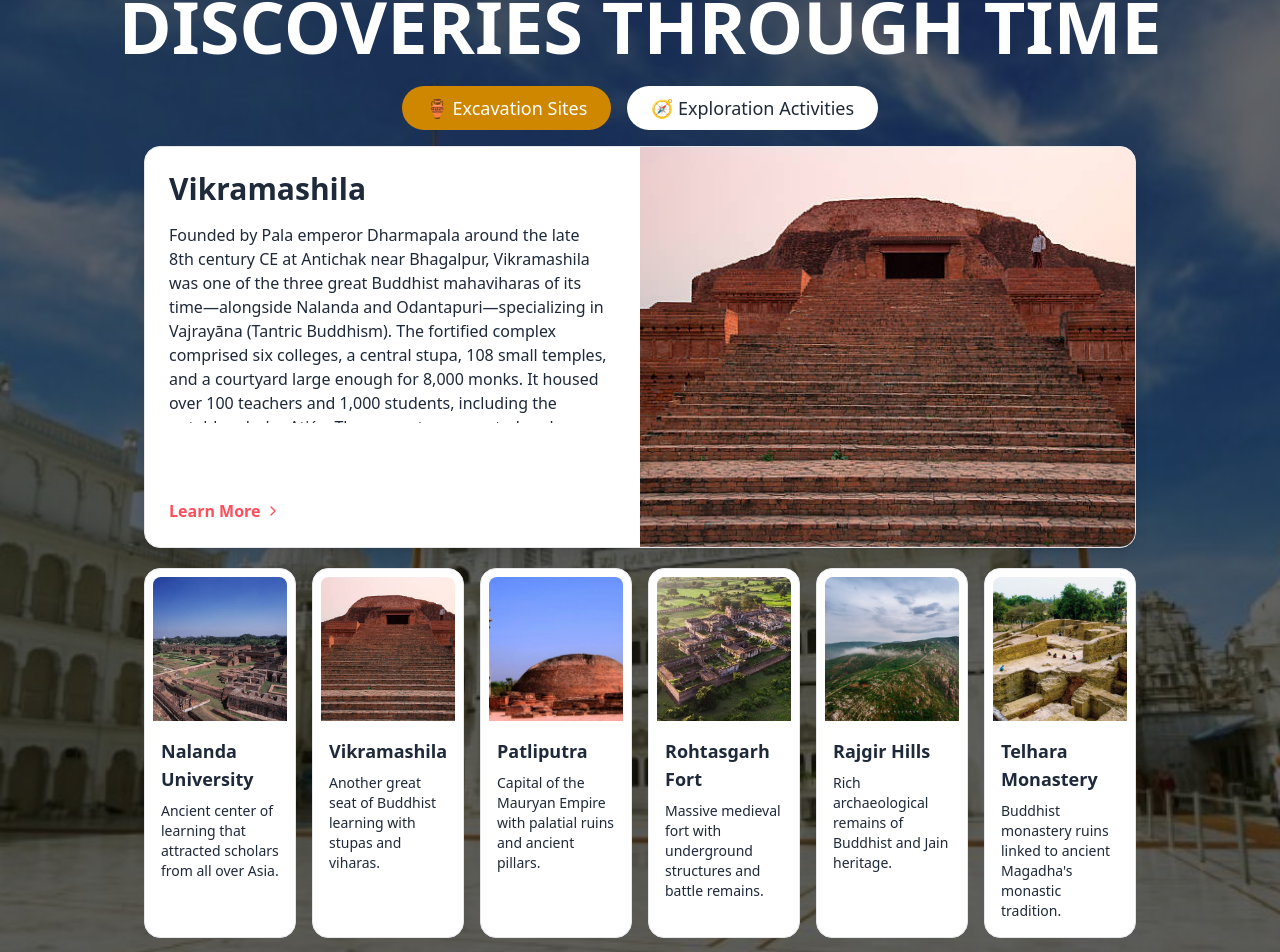
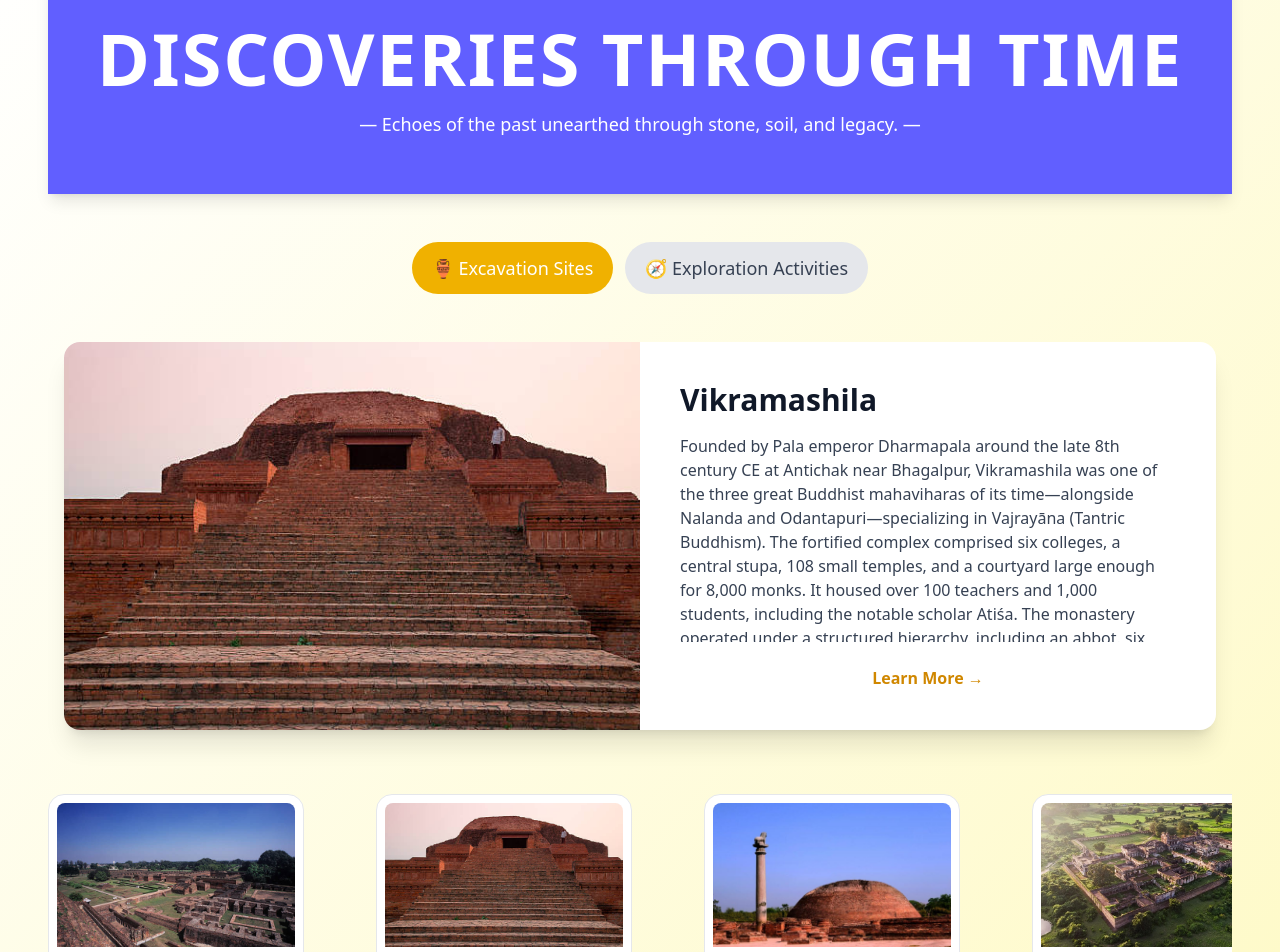
Before and after one commit to Pranavkumar2025/Bihar_Heritage_Project, a React (Vite) app: page / in a window 1280 px wide. Shown: the part 882-1834 px from the top of the page. Built offline with nearby package versions, Linux system fonts and the light colour scheme.

Commit message:
New Commit

```diff
--- a/src/components/Excavation2.jsx
+++ b/src/components/Excavation2.jsx
@@ -17,8 +17,6 @@ import telharaImg from "../assets/heritage/telhara.jpg";
 import exploration1Img from "../assets/heritage/exploration1.jpg";
 import exploration2Img from "../assets/heritage/exploration2.jpg";
 
-
-import BackImage from "../assets/UniqueBiharImg/PatnaSahib.jpeg";
 
 // Image map
 const imageMap = {
@@ -143,106 +141,146 @@ const Excavation2 = () => {
   }, [items.length]);
 
   const scrollRef = useRef(null);
+  const scrollLeft = () => {
+  scrollRef.current?.scrollBy({ left: -300, behavior: "smooth" });
+};
+
+const scrollRight = () => {
+  scrollRef.current?.scrollBy({ left: 300, behavior: "smooth" });
+};
 
   const selectedItem = items[selectedIndex];
   const detailsText =
     detailMap[selectedItem?.title]?.details || "No detailed description available.";
 
   return (
+    <div className="min-h-screen bg-gradient-to-br from-white to-yellow-100 px-4 sm:px-6 md:px-12 py-12">
+  <div className="max-w-7xl mx-auto space-y-12">
+
+    {/* Hero / Banner Section */}
+    <div className="bg-indigo-500 py-14 px-4 sm:px-10 text-center  shadow-lg">
+      <motion.h2
+        initial={{ opacity: 0, y: 30 }}
+        whileInView={{ opacity: 1, y: 0 }}
+        transition={{ duration: 0.8 }}
+        viewport={{ once: true }}
+        className="text-3xl sm:text-4xl md:text-7xl font-extrabold text-white uppercase mb-4 tracking-wide"
+      >
+        Discoveries Through Time
+      </motion.h2>
+
+      <motion.p
+        initial={{ opacity: 0, y: 20 }}
+        whileInView={{ opacity: 1, y: 0 }}
+        transition={{ duration: 0.8, delay: 0.2 }}
+        viewport={{ once: true }}
+        className="text-white text-sm sm:text-base md:text-lg max-w-2xl mx-auto"
+      >
+        — Echoes of the past unearthed through stone, soil, and legacy. —
+      </motion.p>
+    </div>
+
+    {/* Tab Buttons */}
+    <div className="flex justify-center gap-3 flex-wrap">
+      {["excavation", "exploration"].map((tab) => (
+        <button
+          key={tab}
+          onClick={() => setActiveTab(tab)}
+          className={`px-5 py-2 sm:py-3 rounded-full text-sm sm:text-base md:text-lg font-medium transition-all ${
+            activeTab === tab
+              ? "bg-yellow-500 text-white"
+              : "bg-gray-200 text-gray-700 hover:bg-yellow-300"
+          }`}
+        >
+          {tab === "excavation" ? "🏺 Excavation Sites" : "🧭 Exploration Activities"}
+        </button>
+      ))}
+    </div>
+
+    {/* Highlighted Item Section */}
+    <div className="w-full max-w-6xl mx-auto">
+      <motion.div
+        className="flex flex-col md:flex-row bg-white rounded-2xl shadow-xl overflow-hidden"
+        initial={{ opacity: 0, y: 30 }}
+        animate={{ opacity: 1, y: 0 }}
+        transition={{ duration: 0.6 }}
+      >
+        <img
+          src={imageMap[selectedItem.image]}
+          alt={selectedItem.title}
+          className="w-full md:w-1/2 h-64 md:h-auto object-cover"
+        />
+        <div className="p-6 md:p-10 flex flex-col justify-between">
+          <h2 className="text-2xl md:text-3xl font-bold text-gray-900 mb-4">
+            {selectedItem.title}
+          </h2>
+          <p className="text-gray-700 text-sm md:text-base max-h-52 overflow-y-auto pr-2">
+            {detailsText}
+          </p>
+          <button
+            onClick={() => setModalItem(selectedItem)}
+            className="mt-6 text-yellow-600 hover:underline font-semibold text-sm md:text-base"
+          >
+            Learn More →
+          </button>
+        </div>
+      </motion.div>
+    </div>
+
+    {/* Horizontal Scroll Cards */}
+<div className="pt-4 pb-6">
   <div
-  className="relative min-h-screen flex flex-col bg-cover bg-center bg-no-repeat"
+  ref={scrollRef}
+  className="flex gap-2 overflow-x-auto snap-x snap-mandatory px-1 sm:px-4 md:px-6 no-scrollbar"
+  style={{ scrollBehavior: "smooth" }}
 >
-  <div className="absolute inset-0 -z-10">
-          <img
-            src={BackImage}
-            alt="Background"
-            className="w-full h-full object-cover  brightness-[0.4]"
+  {items.map((item, index) => (
+    <div key={item.id} className="snap-start shrink-0 w-[80%] sm:w-[320px] ">
+      <Card
+        item={item}
+        index={index}
+        onClick={setSelectedIndex}
+        isActive={index === selectedIndex}
       />
     </div>
-      <div className="relative z-10 min-h-screen mt-8 pt-10 pb-4 px-6 md:px-20 text-gray-800">
-        <h1 className="text-7xl font-extrabold text-center text-white">DISCOVERIES THROUGH TIME</h1>
+  ))}
+</div>
 
-        <div className="mt-6 flex justify-center gap-4">
+
+  {/* Arrows */}
+  <div className="flex justify-center items-center gap-6 mt-6">
     <button
-            onClick={() => setActiveTab("excavation")}
-            className={`px-6 py-2 rounded-full text-lg font-medium transition-all duration-300 ${activeTab === "excavation"
-              ? "bg-yellow-600 text-white"
-              : "bg-white text-gray-800 hover:bg-yellow-100"
-              }`}
+      onClick={scrollLeft}
+      className="custom-prev cursor-pointer bg-black text-white w-10 h-10 rounded-full flex items-center justify-center hover:bg-gray-800 text-lg"
     >
-            🏺 Excavation Sites
+      &#8592;
     </button>
     <button
-            onClick={() => setActiveTab("exploration")}
-            className={`px-6 py-2 rounded-full text-lg font-medium transition-all duration-300 ${activeTab === "exploration"
-              ? "bg-yellow-600 text-white"
-              : "bg-white text-gray-800 hover:bg-yellow-100"
-              }`}
+      onClick={scrollRight}
+      className="custom-next cursor-pointer bg-black text-white w-10 h-10 rounded-full flex items-center justify-center hover:bg-gray-800 text-lg"
     >
-            🧭 Exploration Activities
+      &#8594;
     </button>
-        </div>
-
-        <motion.div
-          className="mt-4 w-full px-4 md:px-16"
-          initial={{ opacity: 0, y: 30 }}
-          animate={{ opacity: 1, y: 0 }}
-          transition={{ duration: 0.6, ease: "easeOut" }}
-        >
-          <motion.div
-            whileHover={{ scale: 1.01 }}
-            transition={{ duration: 0.3 }}
-            className="bg-white text-gray-800 border border-gray-200 rounded-2xl shadow-lg overflow-hidden flex flex-col md:flex-row transition-all duration-500 group"
-          >
-            <div className="w-full md:w-1/2 py-6 px-6 flex flex-col justify-between">
-              <div>
-                <h2 className="text-2xl lg:text-3xl font-bold mb-4">{selectedItem.title}</h2>
-                <p className="whitespace-pre-wrap text-sm md:text-base max-h-[200px] overflow-y-auto pr-2">
-                  {detailsText}
-                </p>
-              </div>
-              <button
-                onClick={() => setModalItem(selectedItem)}
-                className="mt-6 text-[#FF4D5A] text-base font-semibold hover:underline transition-all duration-500 group-hover:text-[#D90429] flex items-center gap-1"
-              >
-                Learn More <ChevronRight size={16} />
-              </button>
-            </div>
-
-            <div className="w-full md:w-1/2 h-[250px] sm:h-[300px] lg:h-[400px] overflow-hidden">
-              <motion.img
-                src={imageMap[selectedItem.image]}
-                alt={selectedItem.title}
-                className="w-full h-full object-cover"
-                whileHover={{ scale: 1.05 }}
-                transition={{ duration: 0.4 }}
-              />
-            </div>
-          </motion.div>
-        </motion.div>
-
-        <div className="relative mt-1">
-          <div
-            ref={scrollRef}
-            className="flex gap-4 overflow-x-auto scroll-smooth no-scrollbar px-16 pt-4 pb-8 mb-4"
-          >
-            {items.map((item, index) => (
-              <Card key={item.id} item={item} index={index} onClick={setSelectedIndex} />
-            ))}
   </div>
 </div>
 
-        <div className="flex justify-center mt-8">
+
+    {/* Call to Action */}
+    <div className="text-center">
       <Link to="/protected-sites">
-            <button className="bg-yellow-600 cursor-pointer text-white px-6 py-3 rounded-full text-lg font-semibold hover:bg-yellow-700 transition-all duration-300">
+        <button className="bg-yellow-600 text-lg sm:text-xl text-white px-6 py-3 rounded-full font-semibold hover:bg-yellow-700 transition-all duration-300">
           📜 View All Protected Sites
         </button>
       </Link>
     </div>
 
+    {/* Modal */}
     <Modal item={modalItem} onClose={() => setModalItem(null)} />
   </div>
 </div>
+
+
+
   );
 };
 
--- /dev/null
+++ b/src/components/JoinMovement.jsx
@@ -0,0 +1,112 @@
+import React from 'react';
+import { motion } from "framer-motion";
+import { FiUsers, FiMapPin, FiHeart, FiBookOpen, FiShield } from "react-icons/fi";
+import JoinMovementBack from "../assets/UniqueBiharImg/JoinMovement.jpg";
+
+const JoinMovement = () => {
+    const actions = [
+        {
+            title: "Become a Volunteer",
+            description: "Lend your time and energy to protect history and culture.",
+            icon: <FiUsers size={28} />,
+        },
+        {
+            title: "Report a Site",
+            description: "Share neglected gems and help us bring them to light.",
+            icon: <FiMapPin size={28} />,
+        },
+        {
+            title: "Support the Cause",
+            description: "Your donations, shares, or ideas can fuel preservation.",
+            icon: <FiHeart size={28} />,
+        },
+        {
+            title: "Educate & Spread Awareness",
+            description: "Teach others the importance of conserving heritage.",
+            icon: <FiBookOpen size={28} />,
+        },
+        {
+            title: "Preserve Local Stories",
+            description: "Document and save oral histories, photos, and traditions.",
+            icon: <FiShield size={28} />,
+        },
+    ];
+
+    const fadeIn = {
+        hidden: { opacity: 0, y: 40 },
+        visible: { opacity: 1, y: 0, transition: { duration: 0.8, ease: "easeOut" } },
+    };
+
+    return (
+        <motion.section
+            initial={{ opacity: 0, y: 50 }}
+            whileInView={{ opacity: 1, y: 0 }}
+            viewport={{ once: true }}
+            transition={{ duration: 0.8, ease: "easeOut" }}
+            className="relative  py-12 px-6 md:px-20 bg-cover bg-center flex flex-col justify-center"
+            style={{ backgroundImage: `url(${JoinMovementBack})` }}
+        >
+            {/* Overlay */}
+            <div className="absolute inset-0 bg-indigo-900/80 z-0" />
+
+            {/* Header Content */}
+            <div className="relative z-10 text-center mb-16 max-w-7xl mx-auto">
+                <h2 className="text-4xl md:text-7xl font-extrabold text-white uppercase mb-6 drop-shadow-lg">
+                    Join the Movement
+                </h2>
+                <motion.p
+                    variants={fadeIn}
+                    className="text-white text-lg text-center"
+                >
+                    — Heritage needs its heroes — step in, speak up, and safeguard the soul of Bihar —
+                </motion.p>
+
+            </div>
+
+            {/* Card Grid: first row 3 cards, second row 2 cards centered */}
+            <div className="relative z-10 max-w-6xl mx-auto">
+                {/* First row: 3 cards */}
+                <div className="grid grid-cols-1 sm:grid-cols-2 md:grid-cols-3 gap-8 justify-items-center mb-10">
+                    {actions.slice(0, 3).map((item, index) => (
+                        <motion.div
+                            key={index}
+                            className="bg-white/90 h-50 w-full max-w-xs backdrop-blur-md ring-1 ring-indigo-200 rounded-2xl shadow-md p-6 flex flex-col justify-center items-center text-center hover:shadow-2xl transition-transform transform hover:-translate-y-2"
+                            initial={{ opacity: 0, y: 30 }}
+                            whileInView={{ opacity: 1, y: 0 }}
+                            transition={{ duration: 0.5, delay: index * 0.15 }}
+                            viewport={{ once: true }}
+                        >
+                            <div className="w-12 h-12 mb-4 bg-indigo-100 text-indigo-600 rounded-full flex items-center justify-center shadow">
+                                {item.icon}
+                            </div>
+                            <h3 className="text-lg font-bold text-indigo-800 mb-2">{item.title}</h3>
+                            <p className="text-gray-600 text-sm">{item.description}</p>
+                        </motion.div>
+                    ))}
+                </div>
+
+                {/* Second row: 2 cards centered */}
+                <div className="flex flex-wrap justify-center gap-8">
+                    {actions.slice(3).map((item, index) => (
+                        <motion.div
+                            key={index + 3}
+                            className="bg-white/90 h-50 w-full max-w-xs backdrop-blur-md ring-1 ring-indigo-200 rounded-2xl shadow-md p-6 flex flex-col justify-center items-center text-center hover:shadow-2xl transition-transform transform hover:-translate-y-2"
+                            initial={{ opacity: 0, y: 30 }}
+                            whileInView={{ opacity: 1, y: 0 }}
+                            transition={{ duration: 0.5, delay: index * 0.15 }}
+                            viewport={{ once: true }}
+                        >
+                            <div className="w-12 h-12 mb-4 bg-indigo-100 text-indigo-600 rounded-full flex items-center justify-center shadow">
+                                {item.icon}
+                            </div>
+                            <h3 className="text-lg font-bold text-indigo-800 mb-2">{item.title}</h3>
+                            <p className="text-gray-600 text-sm">{item.description}</p>
+                        </motion.div>
+                    ))}
+                </div>
+            </div>
+        </motion.section>
+    );
+};
+
+export default JoinMovement;
```
Also changed, not shown: src/components/ExploreJoin.jsx (+4 -50 lines), src/components/News.jsx (+7 -3 lines), src/assets/UniqueBiharImg/JoinMovement.jpg (added). Lines whose indentation alone changed are shown as unchanged.
